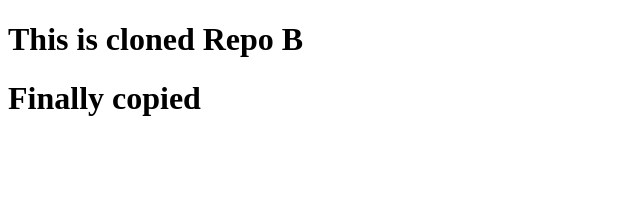
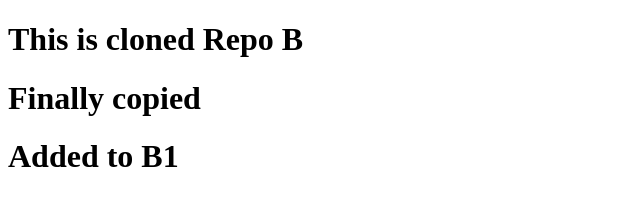
Before and after one commit to bathiniharish7/clone-testing, a plain HTML site: page index.html in a window 1280 px wide. Shown: the whole page, without its empty margins (0-640 px from the left). Drawn offline with Linux system fonts and the light colour scheme.

Commit message:
coomit to B1

```diff
--- a/index.html
+++ b/index.html
@@ -9,6 +9,7 @@
 
     <h1>This is cloned Repo B</h1>
     <h1> Finally copied</h1>
+    <h1> Added to B1 </h1>
 
 
 </body>
```
